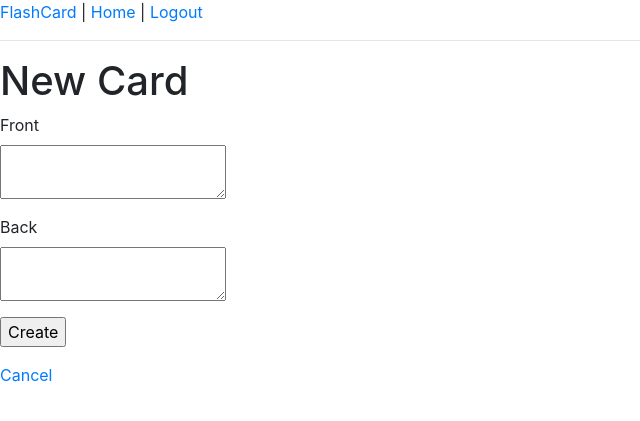
After one commit to Chad-Lines/FlashCard-App, a Flask app: a page that uses app/templates/base.html in a window 1280 px wide. The commit adds this page. Shown: the top 421 px of the page, without its empty margins (0-640 px from the left). Run offline with Flask 2, Linux system fonts and the light colour scheme; the visitor is signed in with stand-in values (Sample User, id 1); data comes from the database, SQL or seed files in the repository; some libraries are stand-ins or nearby versions.

Commit message:
Add Cards
Need to resolve the deck_id issue

```diff
--- a/app/forms.py
+++ b/app/forms.py
@@ -1,14 +1,17 @@
 from flask_wtf import FlaskForm
-from wtforms import StringField, PasswordField, BooleanField, SubmitField
-from wtforms.validators import ValidationError, DataRequired, Email, EqualTo
-from app.models import User
+from wtforms import StringField, PasswordField, BooleanField, SubmitField, TextAreaField, SelectField
+from wtforms.validators import ValidationError, DataRequired, Length, Email, EqualTo
+from app.models import User, Card, Deck
+from flask_login import current_user
 
+# Existing user login form
 class LoginForm(FlaskForm):
     username = StringField('Username', validators=[DataRequired()])
     password = PasswordField('Password', validators=[DataRequired()])
     remember_me = BooleanField('Remember Me')
     submit = SubmitField('Sign In')
 
+# New user registration form
 class RegistrationForm(FlaskForm):
     username = StringField('Username', validators=[DataRequired()])
     email = StringField('Email', validators=[DataRequired(), Email()])
@@ -26,3 +29,14 @@ class RegistrationForm(FlaskForm):
         user = User.query.filter_by(email=email.data).first()
         if user is not None:
             raise ValidationError('Email already in use')
+
+# Creating a new card
+class CardForm(FlaskForm):
+    front = TextAreaField('Front', validators=[DataRequired(), Length(min=1, max=500)])
+    back = TextAreaField('Back', validators=[DataRequired(), Length(min=1, max=500)])
+    submit = SubmitField('Create')
+
+# Creating a new deck
+class DeckForm(FlaskForm):
+    name = StringField('Name', validators=[DataRequired()])
+    submit = SubmitField('Create')
--- a/app/routes.py
+++ b/app/routes.py
@@ -2,7 +2,7 @@ from flask_login import current_user, login_user, logout_user, login_required
 from flask import render_template, flash, redirect, url_for, request
 from werkzeug.urls import url_parse
 from app.models import User, Deck, Card
-from app.forms import LoginForm, RegistrationForm
+from app.forms import LoginForm, RegistrationForm, CardForm, DeckForm
 from app import app, db
 
 # INDEX/HOME --------------------------------------
@@ -10,22 +10,6 @@ from app import app, db
 @app.route('/index')
 def index():
     return render_template('index.html', title='Home')
-
-# USER HOME --------------------------------------
-@app.route('/user/<username>')
-@login_required
-def user(username):
-    user = User.query.filter_by(username=username).first_or_404()
-    decks = user.decks
-    return render_template('user.html', user=user, decks=decks)
-
-
-# DECK VIEW --------------------------------------
-@app.route('/user/<username>/<deck>')
-@login_required
-def deck(username, deck):
-    deck = Deck.query.filter_by(id=deck).first_or_404()
-    return render_template('deck.html', deck=deck)
 
 # LOGIN --------------------------------------
 @app.route('/login', methods=['GET', 'POST'])
@@ -42,16 +26,16 @@ def login():
             return redirect(url_for('login'))
         # login the user via the flask_login function
         login_user(user, remember=form.remember_me.data)
-
         next_page = request.args.get('next')
         if not next_page or url_parse(next_page).netloc != '':
-            next_page = url_for('index')
+            next_page = url_for('user', username=user.username)
         return redirect(next_page)
         #return redirect(url_for('index'))
     return render_template('login.html', title='Sign In', form=form)
 
 # LOGOUT --------------------------------------
 @app.route('/logout')
+@login_required
 def logout():
     logout_user() # flask_login function
     return redirect(url_for('index')) # redirect to index
@@ -72,3 +56,33 @@ def register():
         flash('You have been registered with username: {}'.format(user.username))
         return redirect(url_for('login'))
     return render_template('register.html', title='Register', form=form)
+
+# USER HOME --------------------------------------
+@app.route('/user/<username>')
+@login_required
+def user(username):
+    user = User.query.filter_by(username=username).first_or_404()
+    decks = user.decks
+    return render_template('user.html', user=user, decks=decks)
+
+
+# DECK VIEW --------------------------------------
+@app.route('/user/<username>/<deck>')
+@login_required
+def deck(username, deck):
+    deck = Deck.query.filter_by(id=deck).first_or_404()
+    return render_template('deck.html', deck=deck)
+
+# CREATE CARD --------------------------------------
+@app.route('/<username>/<deck>/create-card', methods=['GET', 'POST'])
+@login_required
+def create_card(username, deck):
+    form = CardForm()
+    if form.validate_on_submit():
+        deck_id = Deck.query.filter_by(id=deck)
+        card = Card(front=form.front.data, back=form.back.data, deck_id=deck_id, user_id=current_user.id)
+        db.session.add(card)
+        db.session.commit()
+        flash('New card created succesfully')
+        return redirect(url_for('user', username=current_user.username))
+    return render_template('create_card.html', title='New Card', form=form)
--- a/app/templates/_card.html
+++ b/app/templates/_card.html
@@ -4,12 +4,12 @@
     <hr>
     <h3>{{ card.back }}</h3>
     <div>
-        <button type="submit">Good</button>
-        <button type="submit">Bad</button>
+        <button class="btn" type="submit">Good</button>
+        <button class="btn" type="submit">Bad</button>
     </div>
 </div>
 
-<button id="showBtn" onclick="showBack()">Show</button>
+<button id="showBtn" class="btn" onclick="showBack()">Show</button>
 
 <script>
     // Function to show the back of the card and allow the user
--- a/app/templates/base.html
+++ b/app/templates/base.html
@@ -1,18 +1,22 @@
 <html>
     <head>
+
+        <!-- Bootstrap core CSS -->
+        <link href="https://stackpath.bootstrapcdn.com/bootstrap/4.1.3/css/bootstrap.min.css" rel="stylesheet">
+
         {% if title %}
             <title>{{ title }} - FlashCard</title>
         {% else %}
-            <title>Welcome to FlashCard</title>
+            <title>Welcome to the FlashCard App</title>
         {% endif %}
     </head>
     <body>
         <div>
-            <a href="{{ url_for('index') }}">FlashCard</a>
+            <a href="{{ url_for('index') }}">FlashCard</a> |
             {% if current_user.is_anonymous %}
                 <a href="{{ url_for('login') }}">Login</a>
             {% else %}
-            <a href="{{ url_for('user', username=current_user.username) }}">Home</a>
+            <a href="{{ url_for('user', username=current_user.username) }}">Home</a> |
                 <a href="{{ url_for('logout') }}">Logout</a>
             {% endif %}
         </div>
--- /dev/null
+++ b/app/templates/create_card.html
@@ -0,0 +1,20 @@
+{% extends "base.html" %}
+
+{% block content %}
+    <h1>New Card</h1>
+    <form action="" method="POST" novalidate>
+        {{ form.hidden_tag() }}
+        <p>
+            {{ form.front.label }}<br>
+            {{ form.front }}
+        </p>
+        <p>
+            {{ form.back.label }}<br>
+            {{ form.back }}
+        </p>
+        <p>{{ form.submit() }}</p>
+    </form>
+    <p><a href="{{ url_for('user', username=current_user.username) }}">Cancel</a></p>
+
+
+{% endblock %}
--- a/app/templates/deck.html
+++ b/app/templates/deck.html
@@ -2,6 +2,8 @@
 
 {% block content %}
     <h3>{{ deck.name }}</h3>
+    <p>{{ deck.id }}</p>
+    <a href="{{ url_for('create_card', username=current_user.username, deck=deck.id) }}">Add Card</a>
     {% for card in deck.cards %}
         {% include '_card.html' %}
     {% endfor %}
--- a/app/templates/login.html
+++ b/app/templates/login.html
@@ -18,7 +18,6 @@
                 <br><span style="color: red;">{{ error }}</span>
             {% endfor %}
         </p>
-        </p>
         <p>{{ form.remember_me() }} {{ form.remember_me.label }}</p>
         <p>{{ form.submit() }}</p>
     </form>
```
Also changed, not shown: app/templates/index.html (+8 -1 lines), app/templates/user.html (line endings or trailing spaces).
